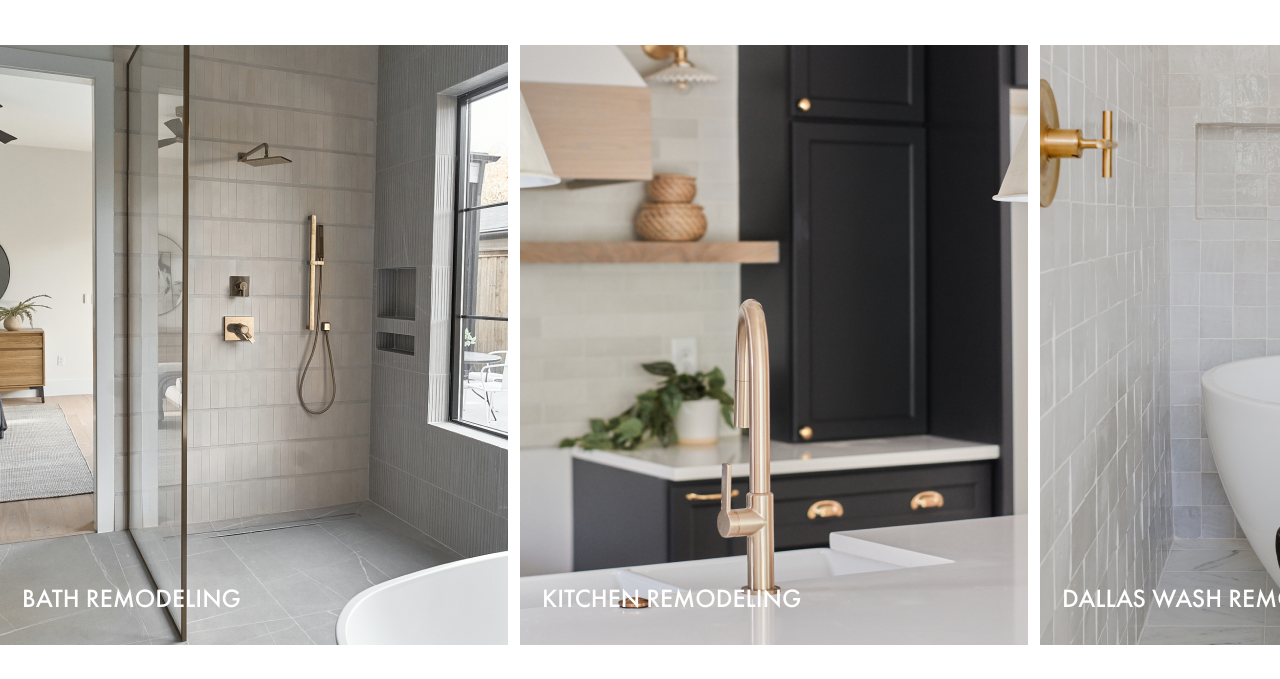
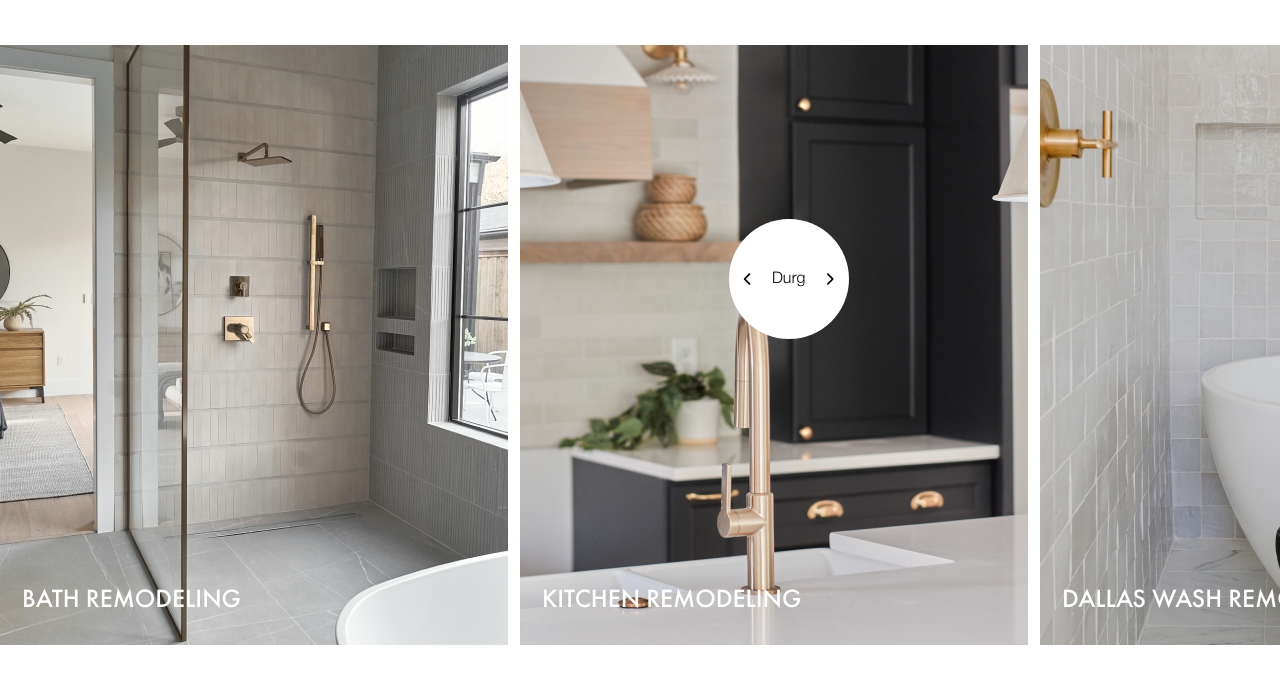
Before and after one commit to ashiqur-r-biplop/Buildtx-image-Slider, a plain HTML site: page index.html in a window 1280 px wide. Shown: the part 121-800 px from the top of the page. Drawn offline with Linux system fonts and the light colour scheme.

Commit message:
added some code

```diff
--- a/Style.css
+++ b/Style.css
@@ -54,6 +54,7 @@
 }
 
 .slider-content {
+    position: relative;
     display: flex;
     gap: 12px;
     width: 100%;
@@ -82,3 +83,37 @@
 .slider-image-box img {
     width: 100%;
 }
+
+.next-prev-buttons {
+    background: #fff;
+    width: 120px;
+    height: 120px;
+    color: black;
+    position: fixed;
+    display: flex;
+    justify-content: space-between;
+    align-items: center;
+    padding: 15px;
+    border-radius: 100%;
+    right: 33.7%;
+    bottom: 35%;
+}
+
+.next-prev-buttons {
+    top: 50%;
+    transform: translateY(-50%);
+    z-index: 1;
+    /* Ensure buttons are above slides */
+}
+
+.next-prev-buttons button {
+    border: none;
+    background: transparent;
+    cursor: pointer;
+}
+
+.next-prev-buttons p {
+    font-weight: 500;
+    font-family: Helvetica-Neue;
+    font-size: 16px;
+}
--- a/index.html
+++ b/index.html
@@ -5,6 +5,7 @@
     <meta charset="UTF-8">
     <meta name="viewport" content="width=device-width, initial-scale=1.0">
     <link rel="stylesheet" href="./Style.css">
+    <link rel="stylesheet" href="https://cdnjs.cloudflare.com/ajax/libs/font-awesome/6.5.2/css/all.min.css">
     <title>Buildtx figma image Slider</title>
 </head>
 
@@ -70,9 +71,16 @@
                     </div>
 
                 </div>
+                <div class="next-prev-buttons">
+                    <button><i class="fa-solid fa-chevron-left"></i></button>
+                    <p>Durg</p>
+                    <button><i class="fa-solid fa-chevron-right"></i></button>
+                </div>
             </div>
         </div>
     </section>
+    <script src="https://kit.fontawesome.com/253828a4b7.js" crossorigin="anonymous"></script>
+    <script src="./script.js"></script>
 </body>
 
 </html>
--- /dev/null
+++ b/script.js
@@ -0,0 +1,32 @@
+document.addEventListener("DOMContentLoaded", function() {
+    const sliderContent = document.querySelector('.slider-content');
+    const slides = document.querySelectorAll('.image-card-wrapper');
+    const totalSlides = slides.length;
+    const slideWidth = slides[0].offsetWidth;
+    console.log(slideWidth);
+    let currentSlideIndex = 0;
+
+    function goToSlide(index) {
+        if (index < 0) {
+            index = totalSlides - 1; // Go to the last slide if reaching the beginning
+        } else if (index >= totalSlides) {
+            index = 0; // Go to the first slide if reaching the end
+        }
+        sliderContent.style.transform = `translateX(-${index * slideWidth}px)`;
+        currentSlideIndex = index;
+    }
+
+    function slideLeft() {
+        goToSlide(currentSlideIndex - 1);
+    }
+
+    function slideRight() {
+        goToSlide(currentSlideIndex + 1);
+    }
+
+    document.querySelector('.next-prev-buttons button:first-child').addEventListener('click', slideLeft);
+    document.querySelector('.next-prev-buttons button:last-child').addEventListener('click', slideRight);
+
+    // Smooth scroll behavior
+    sliderContent.style.scrollBehavior = 'smooth';
+});
```
